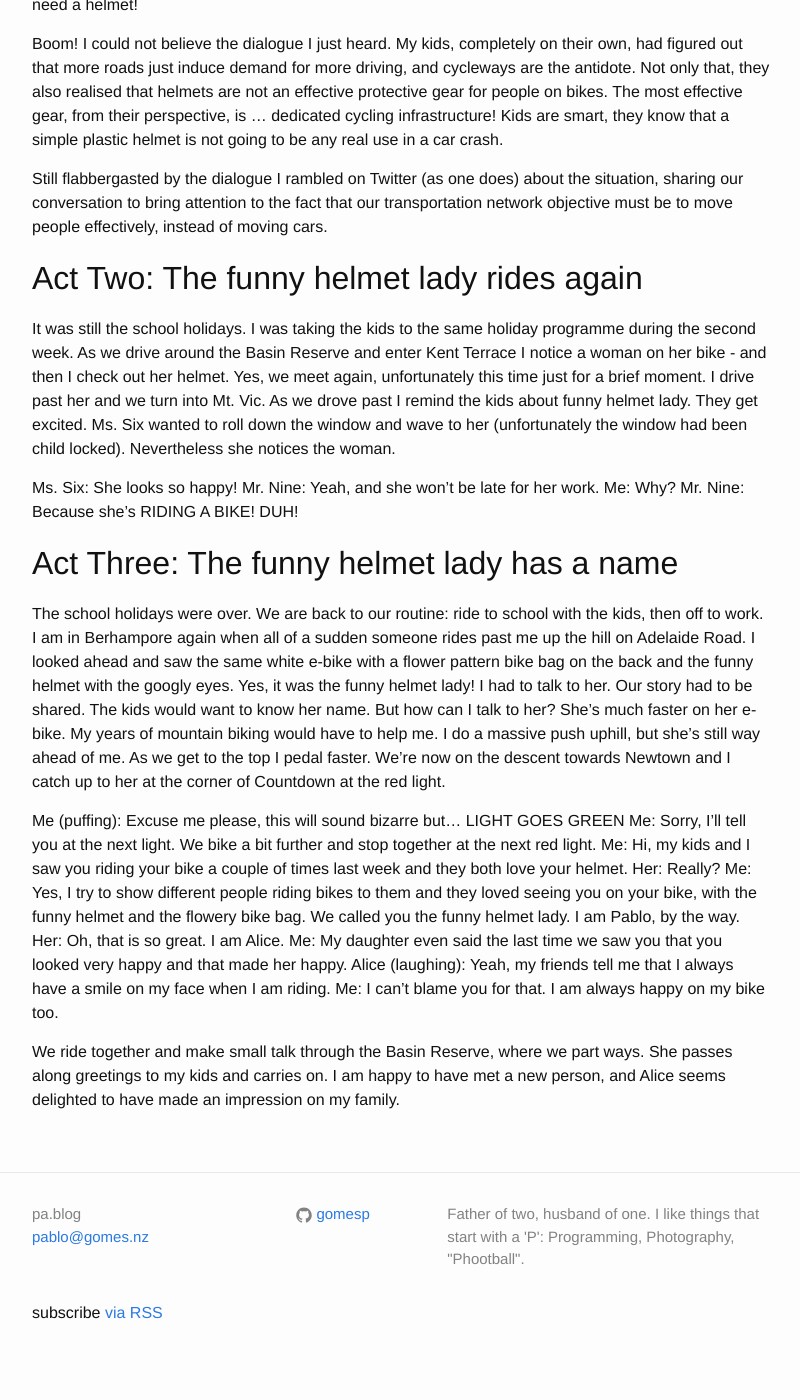
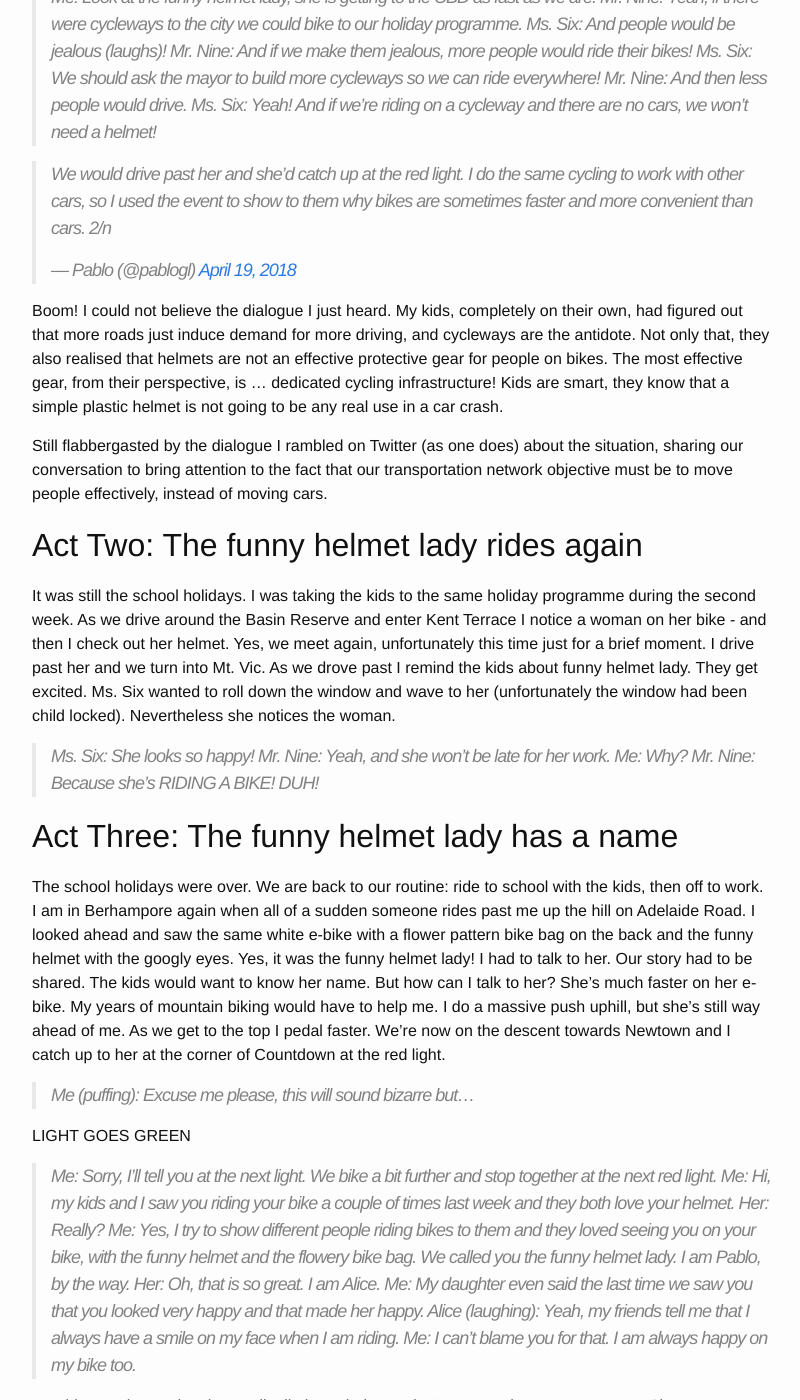
Before and after one commit to gomesp/pablo.gomes.nz, a Jekyll site: the page built from _posts/2018-05-16-bike-encounter.md, in a window 1280 px wide and 1400 px high, scrolled down 1116 px. Shown: the whole window, without its empty margins (238-1038 px from the left). Built offline with Jekyll 4.4.1, drawn with Linux system fonts in a browser that asks for light colours; comment, search, counter and statistics services are not loaded; before the commit the page ends 2486 px from its top, so only the background shows below that; some of the changed text lies outside the part shown.

Commit message:
adding tweets

```diff
--- a/_posts/2018-05-16-bike-encounter.md
+++ b/_posts/2018-05-16-bike-encounter.md
@@ -19,17 +19,23 @@
 Whenever we go out, I try to show my kids different types of people on their bikes, not just your typical middle-aged man in lycra (disclaimer: I do not wear lycra).
 So, as we are driving along the great Island Bay cycleway I spot a woman riding her e-bike with a funny helmet. It had googly eyes stickers on the back of it. I show it to my kids and we share a laugh.
 
+<blockquote class="twitter-tweet" data-lang="en"><p lang="en" dir="ltr">I was taking my kids to a holiday program in the city this week. We left Island Bay and I noticed a lady with a funny helmet on the cycleway and pointed it to them. 1/n</p>&mdash; Pablo (@pablogl) <a href="https://twitter.com/pablogl/status/986853864467918848?ref_src=twsrc%5Etfw">April 19, 2018</a></blockquote>
+<script async src="https://platform.twitter.com/widgets.js" charset="utf-8"></script>
+
+
 I thought that was the last time I would see funny helmet lady but I was mistaken. At the first red light in Berhampore there she was again, riding past me to the front of the lights. I don’t know why that surprised me, I play the same cat-and-mouse game with drivers every day. Of course the funny helmet lady was going to catch me as well, especially on an e-bike.
 At that moment, I had a live experience to show to my kids on why I chose to ride my bike instead of driving: It didn’t matter how fast my car could go, I would still get caught in traffic, worry about finding parking and then have to walk the final part to my destination. The funny helmet lady, on the other hand, could cycle around the obstacles (i.e. cars) and bike from “door to door”. Besides, she was exercising and not polluting the planet. It was a great teaching moment, I just did not realise that I was the one getting a lesson. Here’s how our dialogue went:
 
-Me: Look at the funny helmet lady, she is getting to the CBD as fast as we are.
-Mr. Nine: Yeah, if there were cycleways to the city we could bike to our holiday programme.
-Ms. Six: And people would be jealous (laughs)!
-Mr. Nine: And if we make them jealous, more people would ride their bikes!
-Ms. Six: We should ask the mayor to build more cycleways so we can ride everywhere!
-Mr. Nine: And then less people would drive.
-Ms. Six: Yeah! And if we’re riding on a cycleway and there are no cars, we won’t need a helmet!
+> Me: Look at the funny helmet lady, she is getting to the CBD as fast as we are.
+> Mr. Nine: Yeah, if there were cycleways to the city we could bike to our holiday programme.
+> Ms. Six: And people would be jealous (laughs)!
+> Mr. Nine: And if we make them jealous, more people would ride their bikes!
+> Ms. Six: We should ask the mayor to build more cycleways so we can ride everywhere!
+> Mr. Nine: And then less people would drive.
+> Ms. Six: Yeah! And if we’re riding on a cycleway and there are no cars, we won’t need a helmet!
 
+<blockquote class="twitter-tweet" data-lang="en"><p lang="en" dir="ltr">We would drive past her and she’d catch up at the red light. I do the same cycling to work with other cars, so I used the event to show to them why bikes are sometimes faster and more convenient than cars. 2/n</p>&mdash; Pablo (@pablogl) <a href="https://twitter.com/pablogl/status/986854371618013185?ref_src=twsrc%5Etfw">April 19, 2018</a></blockquote>
+<script async src="https://platform.twitter.com/widgets.js" charset="utf-8"></script>
 
 Boom! I could not believe the dialogue I just heard. My kids, completely on their own, had figured out that more roads just induce demand for more driving, and cycleways are the antidote. Not only that, they also realised that helmets are not an effective protective gear for people on bikes. The most effective gear, from their perspective, is … dedicated cycling infrastructure! Kids are smart, they know that a simple plastic helmet is not going to be any real use in a car crash.
 
@@ -52,16 +58,18 @@
 But how can I talk to her? She’s much faster on her e-bike.
 My years of mountain biking would have to help me. I do a massive push uphill, but she’s still way ahead of me. As we get to the top I pedal faster. We’re now on the descent towards Newtown and I catch up to her at the corner of Countdown at the red light.
 
-Me (puffing): Excuse me please, this will sound bizarre but...
+> Me (puffing): Excuse me please, this will sound bizarre but...
+
 LIGHT GOES GREEN
-Me: Sorry, I’ll tell you at the next light.
-We bike a bit further and stop together at the next red light.
-Me: Hi, my kids and I saw you riding your bike a couple of times last week and they both love your helmet.
-Her: Really?
-Me: Yes, I try to show different people riding bikes to them and they loved seeing you on your bike, with the funny helmet and the flowery bike bag. We called you the funny helmet lady. I am Pablo, by the way.
-Her: Oh, that is so great. I am Alice.
-Me: My daughter even said the last time we saw you that you looked very happy and that made her happy.
-Alice (laughing): Yeah, my friends tell me that I always have a smile on my face when I am riding.
-Me: I can’t blame you for that. I am always happy on my bike too.
+
+> Me: Sorry, I’ll tell you at the next light.
+> We bike a bit further and stop together at the next red light.
+> Me: Hi, my kids and I saw you riding your bike a couple of times last week and they both love your helmet.
+> Her: Really?
+> Me: Yes, I try to show different people riding bikes to them and they loved seeing you on your bike, with the funny helmet and the flowery bike bag. We called you the funny helmet lady. I am Pablo, by the way.
+> Her: Oh, that is so great. I am Alice.
+> Me: My daughter even said the last time we saw you that you looked very happy and that made her happy.
+> Alice (laughing): Yeah, my friends tell me that I always have a smile on my face when I am riding.
+> Me: I can’t blame you for that. I am always happy on my bike too.
 
 We ride together and make small talk through the Basin Reserve, where we part ways. She passes along greetings to my kids and carries on. I am happy to have met a new person, and Alice seems delighted to have made an impression on my family.
```
Also changed, not shown: other parts of _posts/2018-05-16-bike-encounter.md (+4 -4 lines).
